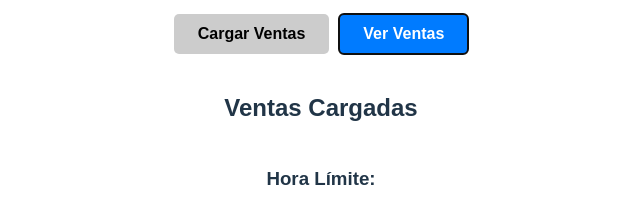
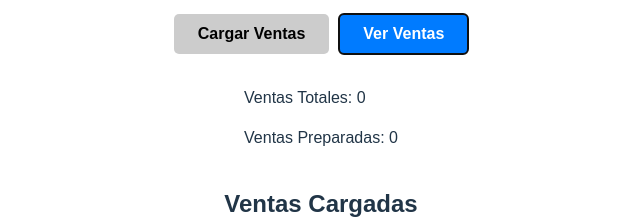
Before and after one commit to franGiannico/ctsistem1, a React (Vite) app: page /ventas in a window 1280 px wide. Both pictures are taken after a click on the button "Ver Ventas". Shown: the part 151-370 px from the top of the page, without its empty margins (319-959 px from the left). Built offline with nearby package versions, Linux system fonts and the light colour scheme; no server answers.

Commit message:
Agregado del contador de ventas totals vs preparadas

```diff
--- a/src/components/Apiventas.jsx
+++ b/src/components/Apiventas.jsx
@@ -154,6 +154,13 @@ function Apiventas() {
             {/* 🔹 Pestaña de "Ver Ventas" */}
             {pestaniaActiva === "listado" && (
                 <>
+                    <div className={styles.contadorContainer}>
+                        <p className={styles.ventasTotales}>Ventas Totales: {ventas.length}</p>
+                        <p className={styles.ventasPreparadas}>
+                            Ventas Preparadas: {ventas.filter((venta) => venta.completada).length}
+                        </p>
+                    </div>
+
                     <h2>Ventas Cargadas</h2>
                     <h3>Hora Límite: {horaLimite}</h3>
                     <ul className={styles.lista}>
@@ -166,9 +173,7 @@ function Apiventas() {
                                     {venta.cantidad > 1 && <span className={styles.alerta}>Ojo!</span>}
                                     <p><strong>Punto de Despacho:</strong> {venta.puntoDespacho}</p>
                                 </div>
-                                <button
-                                    onClick={() => marcarCompletada(venta._id, venta.completada)}
-                                    className={`${styles.checkBtn} ${venta.completada ? styles.checkBtnChecked : ''}`}>
+                                <button onClick={() => marcarCompletada(venta._id, venta.completada)} className={`${styles.checkBtn} ${venta.completada ? styles.checkBtnChecked : ''}`}>
                                     {venta.completada ? "✔" : "X"}
                                 </button>
                                 <button onClick={() => borrarVenta(venta._id)} className={styles.checkBtn}>Borrar</button>
```
